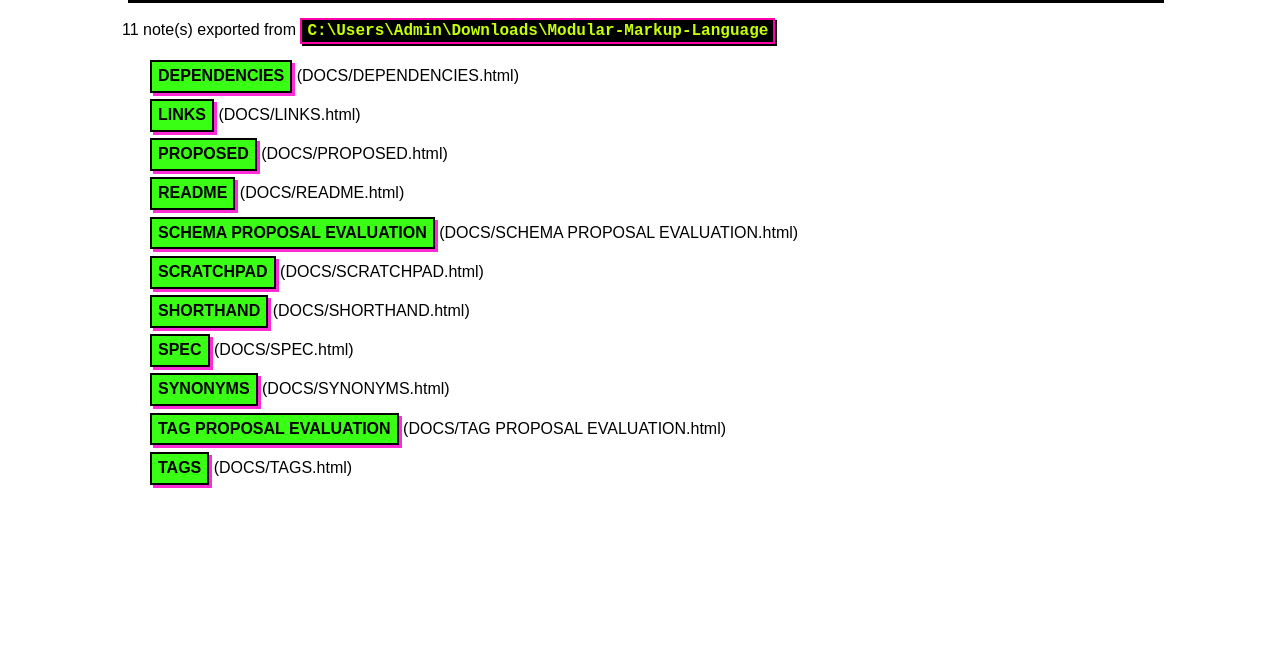
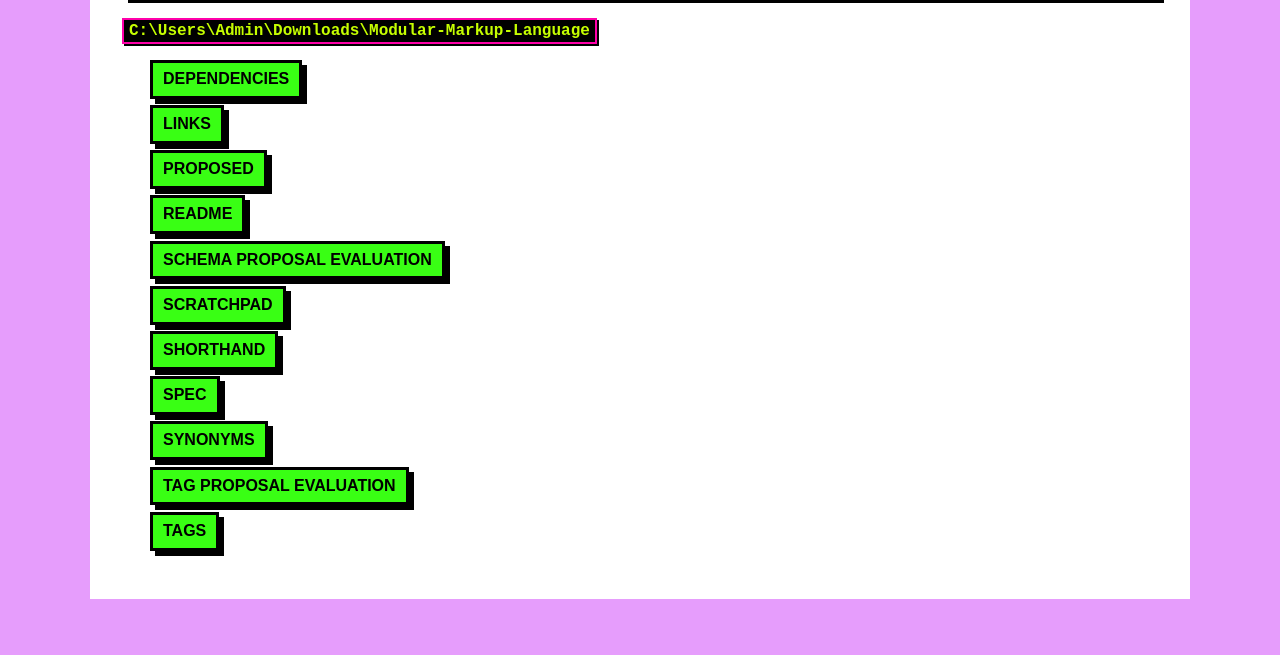
Before and after one commit to monapdx/Modular-Markup-Language, a website: page export/index.html in a window 1280 px wide. Shown: the part 145-800 px from the top of the page. Drawn offline with Linux system fonts and the light colour scheme.

Commit message:
Validate timeline ranges and update export UI
Add timeline range validation and related tests, and adjust exported UI styling.

- src/validator.js: introduce parseYearValue/parseYearFromDateText and validateTimelineRange to ensure timeline start-year ≤ end-year and that event dates fall within the range; emit INVALID_TIMELINE_RANGE and TIMELINE_EVENT_OUT_OF_RANGE errors. Call validateTimelineRange from validateElement.
- tests/run-tests.js: add a test covering an event date outside the timeline range.
- export/index.html: change page title to "Modular Markup Language", remove exported-count/path text, and simplify link list markup.
- export/style.css: update color scheme and link styles (background, border, padding, shadow, hover transform), remove some previous link rules.
- Remove unused binary asset valid-group-conditions.gif.

```diff
--- a/export/index.html
+++ b/export/index.html
@@ -3,25 +3,25 @@
 <head>
   <meta charset="UTF-8">
   <meta name="viewport" content="width=device-width, initial-scale=1.0">
-  <title>Exported Notes</title>
+  <title>Modular Markup Language (MML)</title>
   <link rel="stylesheet" href="style.css">
 </head>
 <body class="theme-light">
   <div class="export-index markdown-preview-view">
-    <h1>Exported Notes</h1>
-    <p>11 note(s) exported from <code>C:\Users\Admin\Downloads\Modular-Markup-Language</code></p>
+    <h1>Modular Markup Language</h1>
+    <p> <code>C:\Users\Admin\Downloads\Modular-Markup-Language</code></p>
     <ul>
-    <li><a href="DOCS/DEPENDENCIES.html">DEPENDENCIES</a> <span class="export-path">(DOCS/DEPENDENCIES.html)</span></li>
-    <li><a href="DOCS/LINKS.html">LINKS</a> <span class="export-path">(DOCS/LINKS.html)</span></li>
-    <li><a href="DOCS/PROPOSED.html">PROPOSED</a> <span class="export-path">(DOCS/PROPOSED.html)</span></li>
-    <li><a href="DOCS/README.html">README</a> <span class="export-path">(DOCS/README.html)</span></li>
-    <li><a href="DOCS/SCHEMA PROPOSAL EVALUATION.html">SCHEMA PROPOSAL EVALUATION</a> <span class="export-path">(DOCS/SCHEMA PROPOSAL EVALUATION.html)</span></li>
-    <li><a href="DOCS/SCRATCHPAD.html">SCRATCHPAD</a> <span class="export-path">(DOCS/SCRATCHPAD.html)</span></li>
-    <li><a href="DOCS/SHORTHAND.html">SHORTHAND</a> <span class="export-path">(DOCS/SHORTHAND.html)</span></li>
-    <li><a href="DOCS/SPEC.html">SPEC</a> <span class="export-path">(DOCS/SPEC.html)</span></li>
-    <li><a href="DOCS/SYNONYMS.html">SYNONYMS</a> <span class="export-path">(DOCS/SYNONYMS.html)</span></li>
-    <li><a href="DOCS/TAG PROPOSAL EVALUATION.html">TAG PROPOSAL EVALUATION</a> <span class="export-path">(DOCS/TAG PROPOSAL EVALUATION.html)</span></li>
-    <li><a href="DOCS/TAGS.html">TAGS</a> <span class="export-path">(DOCS/TAGS.html)</span></li>
+    <li><a href="DOCS/DEPENDENCIES.html">DEPENDENCIES</a> </li>
+    <li><a href="DOCS/LINKS.html">LINKS</a> </li>
+    <li><a href="DOCS/PROPOSED.html">PROPOSED</a> </li>
+    <li><a href="DOCS/README.html">README</a> </li>
+    <li><a href="DOCS/SCHEMA PROPOSAL EVALUATION.html">SCHEMA PROPOSAL EVALUATION</a> </li>
+    <li><a href="DOCS/SCRATCHPAD.html">SCRATCHPAD</a> </li>
+    <li><a href="DOCS/SHORTHAND.html">SHORTHAND</a> </li>
+    <li><a href="DOCS/SPEC.html">SPEC</a> </li>
+    <li><a href="DOCS/SYNONYMS.html">SYNONYMS</a> </li>
+    <li><a href="DOCS/TAG PROPOSAL EVALUATION.html">TAG PROPOSAL EVALUATION</a> </li>
+    <li><a href="DOCS/TAGS.html">TAGS</a> </li>
     </ul>
   </div>
 </body>
--- a/export/style.css
+++ b/export/style.css
@@ -89,21 +89,7 @@
 /* ---- snippet: links.css ---- */
 /* brutalist-links.css */
 
-.markdown-preview-view a,
-.cm-hmd-internal-link,
-.cm-link {
-  color: #000 !important;
-  background: #39ff14;
-  padding: 0.05em 0.25em;
-  font-weight: 800;
-  text-decoration: none !important;
-  box-shadow: 3px 3px 0 #000;
-}
 
-.markdown-preview-view a:hover {
-  background: #000;
-  box-shadow: 3px 3px 0 #00e5ff;
-}
 
 /* ---- snippet: lists.css ---- */
 /* loud-lists.css */
@@ -132,7 +118,7 @@
 body,
 .theme-light,
 .theme-dark {
-  --background-primary: #ffffff !important;
+  --background-primary: #e69dfc !important;
   --background-secondary: #f3f3f3 !important;
   --background-secondary-alt: #e9e9e9 !important;
   --background-modifier-border: #000000 !important;
@@ -239,14 +225,7 @@ body,
    LINKS
    ========================================================== */
 
-.markdown-rendered a,
-.markdown-preview-view a,
-.cm-link,
-.cm-url {
-  color: #7a00ff !important;
-  font-weight: 900 !important;
-  text-decoration: underline !important;
-}
+
 
 .internal-link {
   display: inline-block;
@@ -734,7 +713,7 @@ body.theme-light {
 
 body {
   font-family: Arial, Helvetica, sans-serif;
-  background: #ffffff;
+  background: #e69dfc;
 }
 
 .markdown-preview-view,
@@ -749,23 +728,34 @@ body {
 
 .markdown-preview-view a {
   display: inline-block;
+
   background: #39ff14 !important;
   color: #000 !important;
-  border: 2px solid #000 !important;
-  box-shadow: 3px 3px 0 #ff2bd6 !important;
-  padding: 2px 6px !important;
-  font-weight: 800 !important;
+
+  border: 3px solid #000 !important;
+
+  padding: 4px 10px !important;
+
+  font-weight: 900 !important;
   text-decoration: none !important;
+
+  box-shadow: 5px 5px 0 #000 !important;
+
+  transition: all 0.08s ease;
 }
 
 .markdown-preview-view a:hover {
-  background: #ff2bd6 !important;
-  box-shadow: 3px 3px 0 #00e5ff !important;
+  background: #fc0377 !important;
+  color:#fff;
+
+  transform: translate(-2px,-2px);
+
+  box-shadow: 7px 7px 0 #000 !important;
 }
 
 .markdown-preview-view ul li::marker,
 .markdown-preview-view ol li::marker {
-  color: #000 !important;
+  color: #fff !important;
 }
 
 /* ==========================================================
```
Also changed, not shown: src/validator.js (+68 -0 lines), tests/run-tests.js (+20 -0 lines), valid-group-conditions.gif (deleted).
